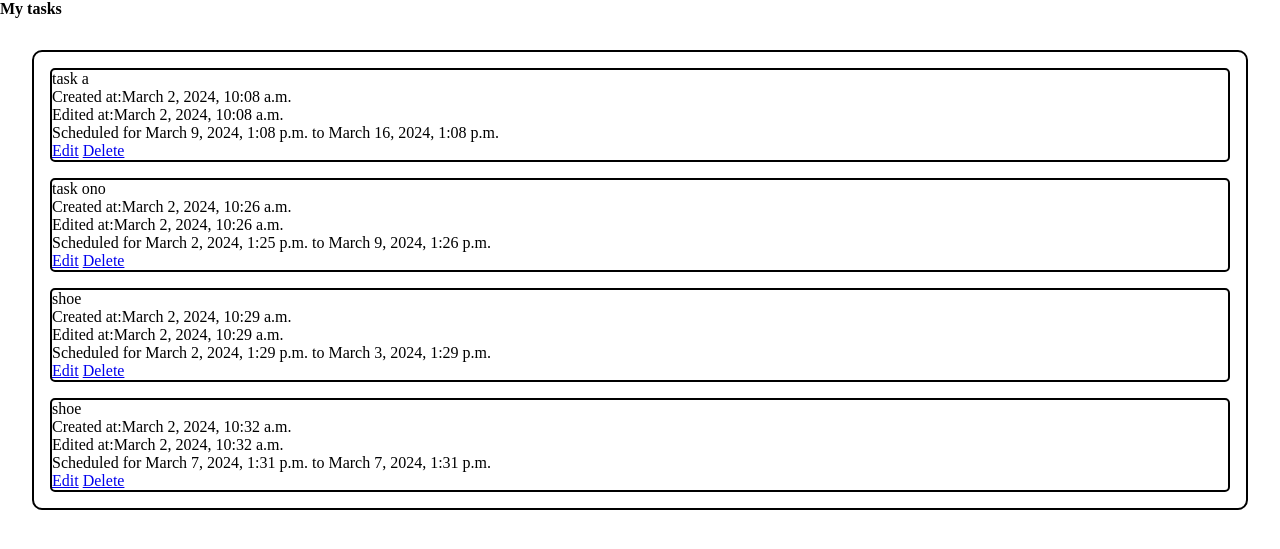
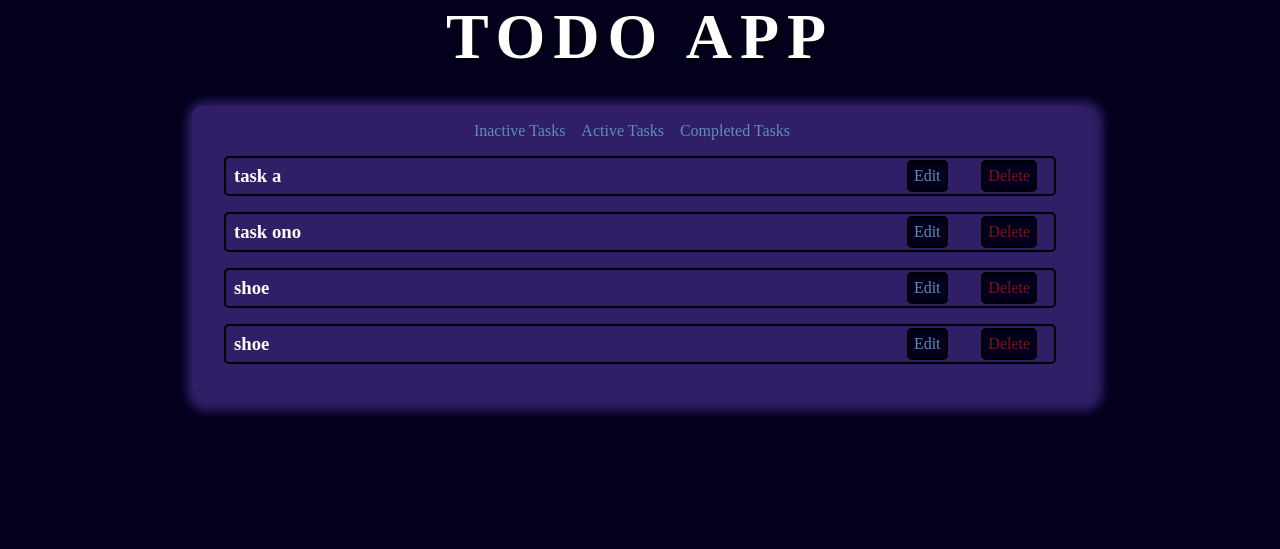
Before and after one commit to samuelmwalami/todo, a Django app: page /active in a window 1280 px wide. Shown: the top 549 px of the page. Run offline with Django 3.2, Linux system fonts and the light colour scheme; data comes from the database, SQL or seed files in the repository; both versions use the stored data as it was after the commit.

Commit message:
created todoapp

```diff
--- a/static/css/home.css
+++ b/static/css/home.css
@@ -1,4 +1,4 @@
-/*:root {
+:root {
   --primary-dark: #03001c;
   --secondary-dark: #301e67;
   --accent-dark: #5b8fb9;
@@ -10,24 +10,137 @@
   --accent-light-2: #e6fffd;
 }
 
-*/
+
 *{
   margin: 0;
   padding: 0;
   box-sizing: border-box;
 }
+body{
+  background: var(--primary-dark);
+  color: #fff;
+}
 .tasks-container{
-  border: 2px solid #000;
+  max-width: 70%;
+  background: var(--secondary-dark);
   border-radius: 10px;
   margin: 2rem;
+  margin-left: 15%;
+  padding: 1rem;
+  box-shadow: 5px 5px 10px 10px var(--secondary-dark);
 }
 
 .task-container{
+  background: var(--secondary-dark);
   border: 2px solid #000;
   margin: 1rem;
+  padding-left: 0.5rem;
   border-radius: 5px;
 }
 
-h4{
+.essential{
+  display: flex;
+  flex-direction: row;
+  justify-content: space-between;
+  align-items: center;
+
+}
+.task-name{
+  flex-basis: 80%;
+}
+.buttons{
+ /* background-color: yellow;*/
+  flex-basis: 20%;
+  display: flex;
+  justify-content: space-around;
+}
+
+.button{
+  text-decoration: none;
+  font-weight: 500;
+  border: 2px solid black;
+  border-radius: 5px;
+  padding: 5px;
+  margin: 2px;
+  background: var(--primary-dark);
+  transition: 0.1s ease-in-out;
+}
+.edit-button{
+  color: var(--accent-dark);
+}
+.edit-button:hover{
+  background: var(--accent-dark);
+  color: var(--primary-dark);
+}
+.delete-button{
+  color: rgb(119, 23, 23);
+}
+.delete-button:hover{
+  background: rgb(119, 23, 23);
+  color: var(--primary-dark);
+}
+.button:hover{
+  transform: translateY(-3px);
+}
+.metadata{
+  display:none;
+}
+
+.essentials:hover .metadata{
+  display: block;
+}
+
+h1{
   font-weight: 900;
+  text-align: center;
+  line-height: 1.5 rem;
+  letter-spacing: 0.5rem;
+  text-shadow: 2px 2px 3px #020202;
+  font-size: 4rem;
 }
+
+.nav{
+  list-style-type: none;
+  display: flex;
+  justify-content: center;
+  align-items: center;
+}
+.nav li{
+  padding-right: 1rem;
+}
+
+.nav li a{
+  text-decoration: none;
+  color: var(--accent-dark);
+}
+
+form{
+  background-color: var(--secondary-dark);
+  max-width: 40%;
+  margin: 10px;
+  margin-left: 30%;
+  padding: 2rem;
+  padding-left: 10%;
+  display: flex;
+  flex-direction: column;
+  align-items: flex-start;
+  justify-content: space-around;
+  border-radius: 10px;
+}
+
+form input{
+  width: 80%;
+  height: 2.5rem;
+  margin-bottom: 1rem;
+  padding-left: 0.5rem;
+  color: #000;
+  border-radius: 5px;
+}
+label{
+  font-size: 1.3rem;
+  color: var(--accent-dark);
+}
+
+.submit{
+  color: var(--accent-dark-2);
+}
--- a/templates/base.html
+++ b/templates/base.html
@@ -8,7 +8,7 @@
     <title>Todo App</title>
   </head>
   <body>
-    <h4>My tasks</h4>
+    <h1>TODO APP</h1>
     {% block content %}
     {% endblock %}
   </body>
--- a/todo/templates/todo/createForm.html
+++ b/todo/templates/todo/createForm.html
@@ -1,6 +1,8 @@
 {% extends 'base.html' %}
 
 {% block content %}
+<a href="{% url 'inactive'%}">Back</a>
+
 <form action="create" method="POST">
     {% csrf_token %}
     <label for="taskname">Task Name</label>
@@ -12,6 +14,6 @@
     <label for="completion_time">Task ends at</label>
     <input type="datetime-local" name="completiontime" id="completiontime">
 
-    <button type="submit">Create task</button>
+    <button class="button submit" type="submit">Create task</button>
 </form>
 {% endblock %}
--- a/todo/templates/todo/view.html
+++ b/todo/templates/todo/view.html
@@ -1,13 +1,27 @@
 {% extends 'base.html' %} {% block content %}
 <div class="tasks-container">
+  <ul class="nav">
+    <li><a href="{% url 'inactive' %}">Inactive Tasks</a></li>
+    <li><a href="{% url 'active' %}">Active Tasks</a></li>
+    <li><a href="{% url 'inactive' %}">Completed Tasks</a></li>
+  </ul>
   {%for task in tasks %}
   <div class="task-container">
-    <p>{{ task.task_name }}</p>
-    <p><span>Created at:</span>{{ task.created_at }}</p>
-    <p><span>Edited at:</span>{{ task.modified_at }}</p>
-    <p>Scheduled for {{ task.start_time}} to {{ task.completion_time}}</p>
-    <a href="edit/{{task.id}}">Edit</a>
-    <a href="#">Delete</a>
+    <div class="essential">
+      <div  class="task-name">
+        <h3>{{ task.task_name }}</h3>
+      </div>
+      <div class="buttons" >
+        <a class="button edit-button" href="edit/{{task.id}}">Edit</a>
+        <a class="button delete-button" href="#">Delete</a>
+      </div>
+    </div>
+
+    <div class="metadata">
+      <p><bold>Created at</bold> <i>{{ task.created_at }}</i></p>
+      <p><bold>Edited at</bold> <i>{{ task.modified_at }}</i></p>
+      <p><bold>Task to start from</bold> <i>{{ task.start_time }}</i> <bold>to</bold> <i>{{ task.completion_time }}</i></p>
+    </div>
   </div>
   {% endfor %}
 </div>
--- a/todo/urls.py
+++ b/todo/urls.py
@@ -4,7 +4,8 @@ from . import views
 urlpatterns = [
     path('', views.home, name='home'),
     path('create', views.create_task, name='create'),
-    path('edit/<str:taskid>', views.task_edit, name='edit'),
+    path('edit/<str:taskid>', views.edit_task, name='edit'),
+    path('delete/<str:taskid>', views.delete_task, name='delete'),
     path('inactive', views.inactive_task_view, name='inactive'),
     path('active', views.active_task_view, name='active'),
     path('completed', views.completed_task_view, name='completed'),
--- a/todo/views.py
+++ b/todo/views.py
@@ -8,6 +8,8 @@ class TaskStatus(Enum):
     ACTIVE = 'active'
     INACTIVE = 'inactive'
     COMPLETED = 'completed'
+
+
 
 # Create your views here.
 
@@ -26,29 +28,35 @@ def create_task(request):
         new_task.save()
         return redirect('create')
 
-
+def delete_task(request, taskid):
+    task= Task.objects.get(id=taskid)
+    task.delete()
+    return redirect('inactive')
 
 
 def inactive_task_view(request):
     status= TaskStatus.INACTIVE.value
     tasks = Task.objects.filter(task_status=status)
     print(tasks,status)
-    context = {"tasks" : tasks}
+    context = {"tasks" : tasks,
+               "status" : status}
     return render(request, 'todo/view.html', context)
 
 def active_task_view(request):
     status= TaskStatus.ACTIVE.value
     tasks = Task.objects.filter(task_status=status)
-    context = {"tasks" : tasks}
+    context = {"tasks" : tasks,
+               "status" : status}
     return render(request, 'todo/view.html', context)
 
 def completed_task_view(request):
     status= TaskStatus.COMPLETED
     completed_tasks = Task.objects.filter(task_status=status)
-    context = {"tasks" : completed_tasks}
+    context = {"tasks" : completed_tasks,
+               "status" : status}
     return render(request, 'todo/view.html',context)
 
-def task_edit(request, taskid):
+def edit_task(request, taskid):
     if request.method == 'GET':
         task = Task.objects.filter(id=taskid)
         context ={
@@ -57,13 +65,21 @@ def task_edit(request, taskid):
         print(task)
         return render(request, 'todo/editForm.html', context)
     elif request.method == 'POST':
-        task = Task.object.get(id=taskid)
-        print(task)
-        pass
+        task_name = request.POST['taskname']
+        start_time = datetime.strptime(request.POST['starttime'],'%Y-%m-%dT%H:%M')
+        completion_time = datetime.strptime(request.POST['completiontime'],'%Y-%m-%dT%H:%M')
+        if completion_time > start_time:
+            return redirect('edit')
+        #task_status = TaskStatus.INACTIVE.value
 
-def task_edit_submit(request, taskid):
-    context={}
-    return render(request, 'todo/form.html', context)
+        task = Task.objects.get(id=taskid)
+        task.task_name = task_name
+        task.start_time = start_time
+        task.completion_time = completion_time
+        task.save()
+        return redirect('inactive')
+
+
 
 def home(request):
     tasks = Task.objects.all()
```
Also changed, not shown: todo/templates/todo/editForm.html (+5 -3 lines), db.sqlite3.
